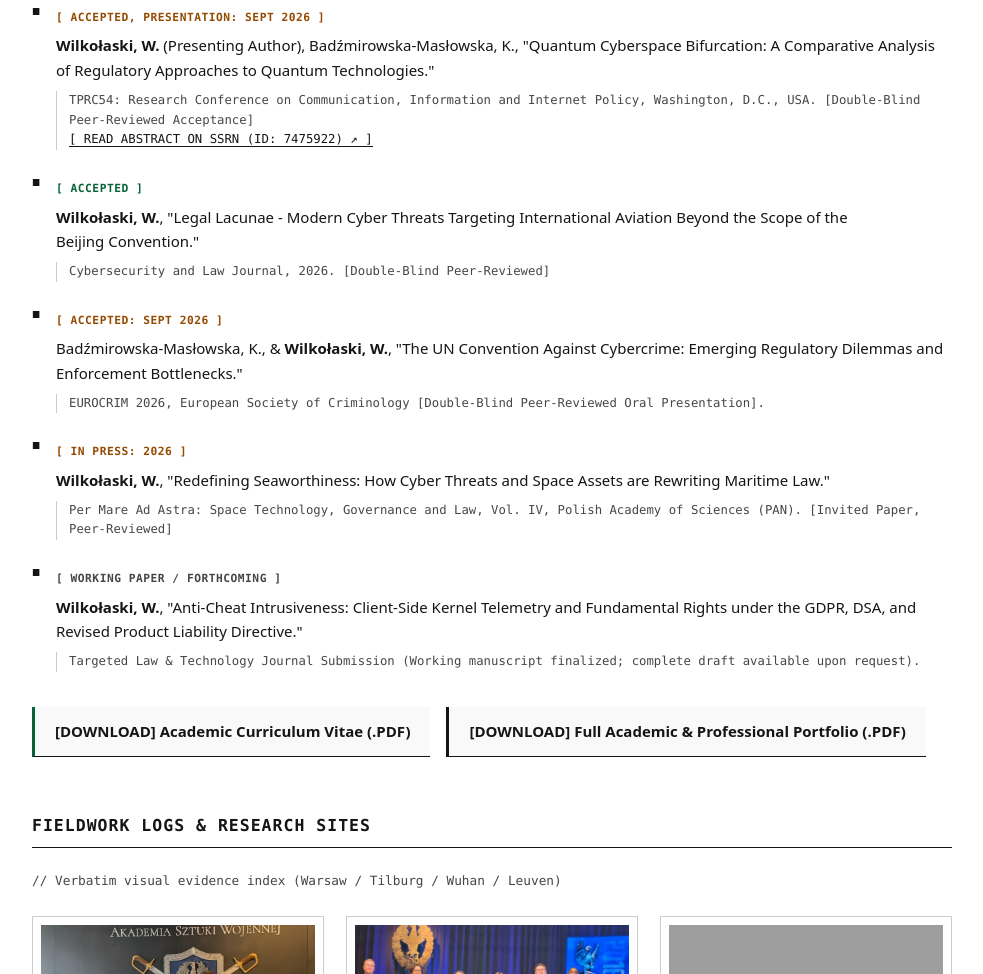
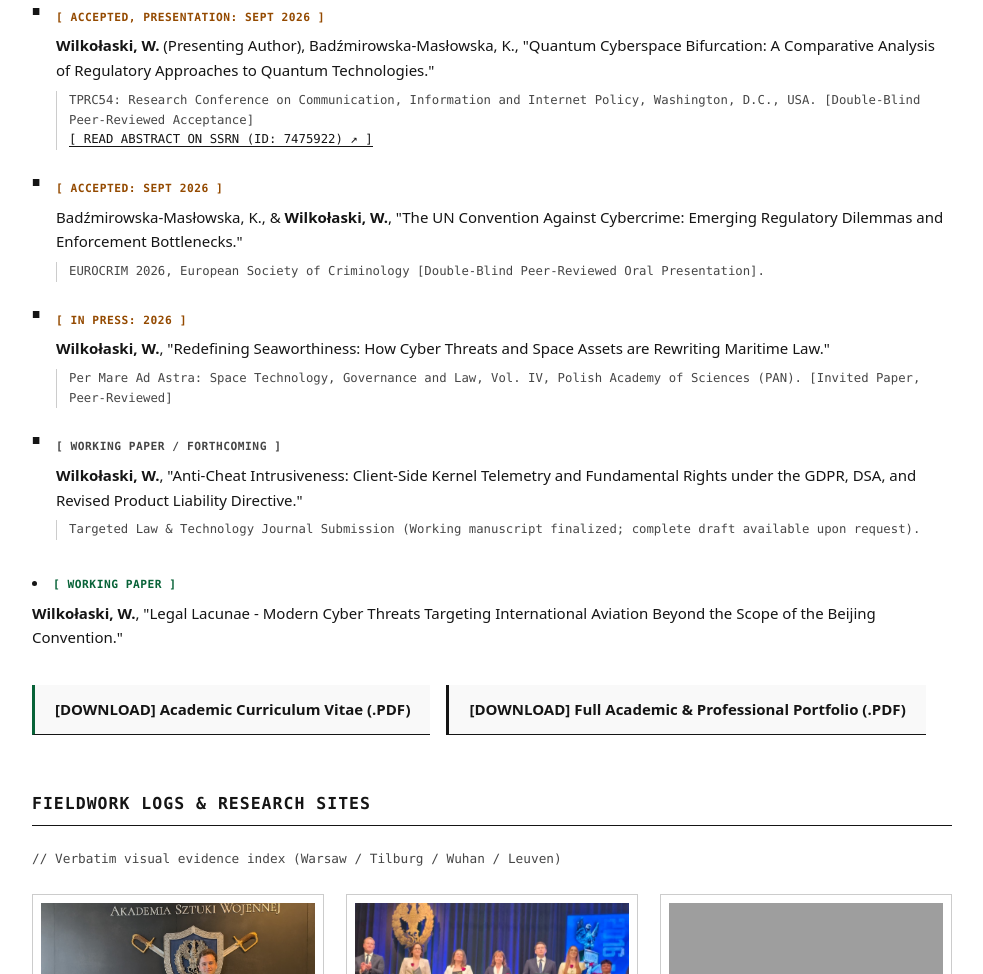
Before and after one commit to WiktorWilkolaski/Wiktor-Wilkolaski, a plain HTML site: page index.html in a window 1280 px wide. Shown: the part 3425-4399 px from the top of the page, without its empty margins (148-1131 px from the left). Drawn offline with Linux system fonts and the light colour scheme; grey boxes are pictures that could not be loaded.

Commit message:
Update index.html

```diff
--- a/index.html
+++ b/index.html
@@ -964,11 +964,6 @@
                     </span>
                 </li>
                 <li>
-                    <span class="status-badge status-completed">[ ACCEPTED ]</span><br>
-                    <strong>Wilkołaski, W.</strong>, "Legal Lacunae - Modern Cyber Threats Targeting International Aviation Beyond the Scope of the Beijing Convention."
-                    <span class="venue">Cybersecurity and Law Journal, 2026. [Double-Blind Peer-Reviewed]</span>
-                </li>
-                <li>
                     <span class="status-badge status-upcoming">[ ACCEPTED: SEPT 2026 ]</span><br>
                     Badźmirowska-Masłowska, K., & <strong>Wilkołaski, W.</strong>, "The UN Convention Against Cybercrime: Emerging Regulatory Dilemmas and Enforcement Bottlenecks."
                     <span class="venue">EUROCRIM 2026, European Society of Criminology [Double-Blind Peer-Reviewed Oral Presentation].</span>
@@ -984,6 +979,10 @@
                     <span class="venue">Targeted Law & Technology Journal Submission (Working manuscript finalized; complete draft available upon request).</span>
                 </li>
             </ul>
+            <li>
+                <span class="status-badge status-completed">[ WORKING PAPER ]</span><br>
+                <strong>Wilkołaski, W.</strong>, "Legal Lacunae - Modern Cyber Threats Targeting International Aviation Beyond the Scope of the Beijing Convention."
+            </li>
 
             <div class="download-buttons-container">
                 <a href="Academic%20CV%20Wiktor%20Wilkolaski.pdf" download="Academic_CV_Wiktor_Wilkolaski.pdf" class="download-btn download-btn-accent">
```
